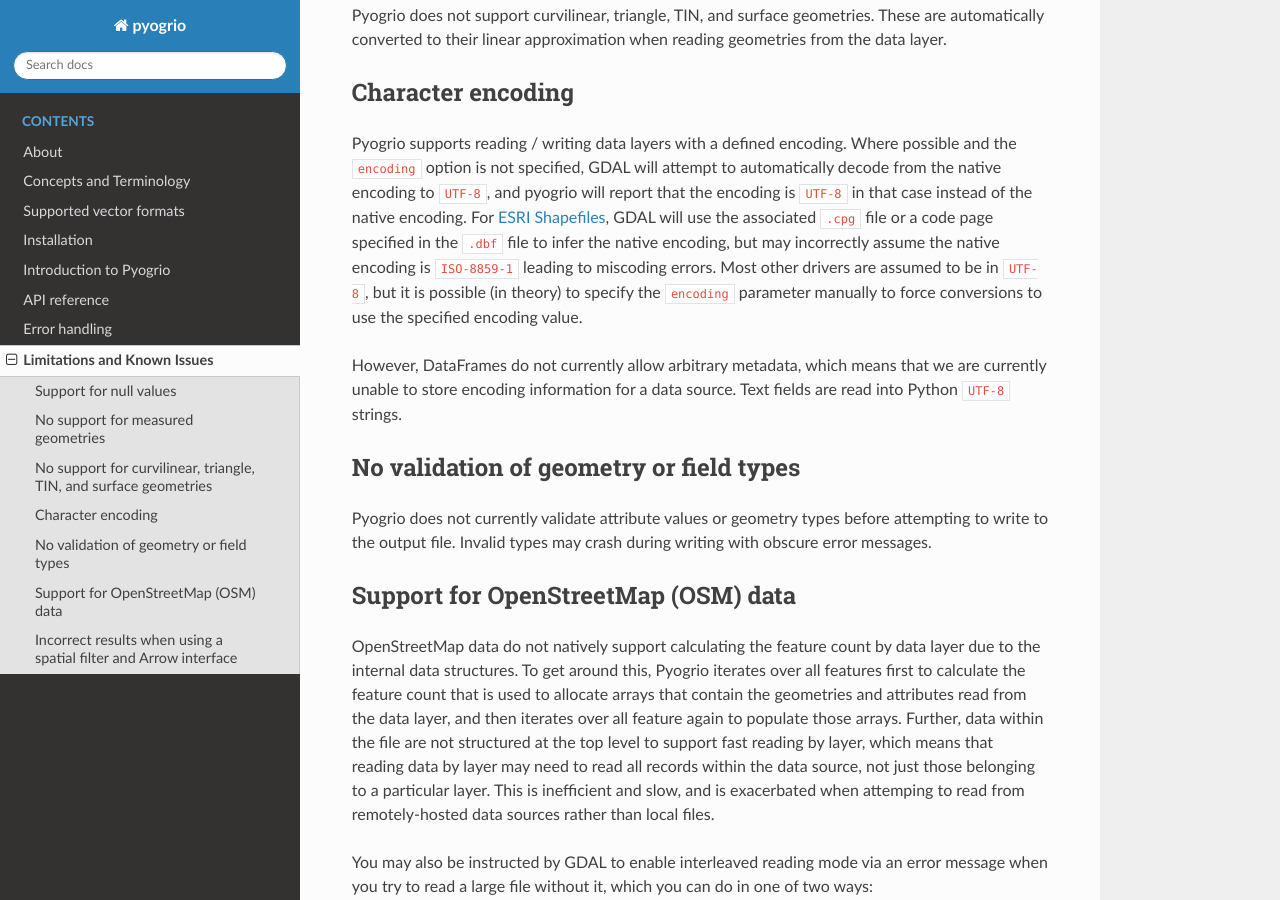
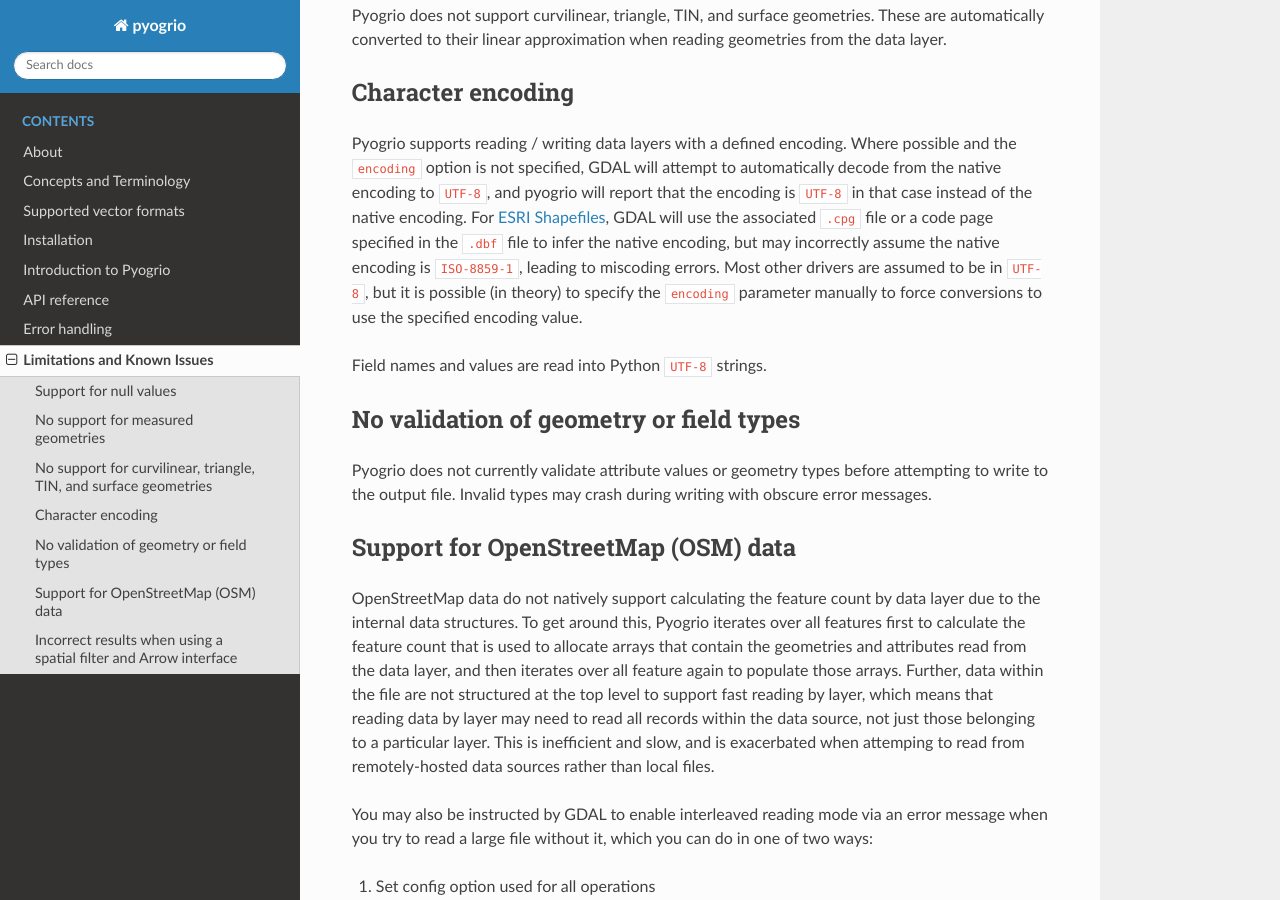
Before and after one commit to geopandas/pyogrio, a Sphinx documentation site: the page built from docs/source/known_issues.md, in a window 1280 px wide and 900 px high, scrolled down 920 px. Built offline with Sphinx 7.4.7 and the Read the Docs theme 2.0.0, drawn with Linux system fonts in a browser that asks for light colours.

Commit message:
Improve docs a little more

```diff
--- a/docs/source/known_issues.md
+++ b/docs/source/known_issues.md
@@ -48,14 +48,11 @@ that the encoding is `UTF-8` in that case instead of the native encoding. For
 [ESRI Shapefiles](https://gdal.org/drivers/vector/shapefile.html#encoding),
 GDAL will use the associated `.cpg` file or a code page specified in the `.dbf`
 file to infer the native encoding, but may incorrectly assume the native encoding
-is `ISO-8859-1` leading to miscoding errors. Most other drivers are assumed to
+is `ISO-8859-1`, leading to miscoding errors. Most other drivers are assumed to
 be in `UTF-8`, but it is possible (in theory) to specify the `encoding` parameter
 manually to force conversions to use the specified encoding value.
 
-However,
-DataFrames do not currently allow arbitrary metadata, which means that we are
-currently unable to store encoding information for a data source. Text fields
-are read into Python `UTF-8` strings.
+Field names and values are read into Python `UTF-8` strings.
 
 ## No validation of geometry or field types
 
```
Also changed, not shown: docs/source/introduction.md (+4 -0 lines), 3 other files.
